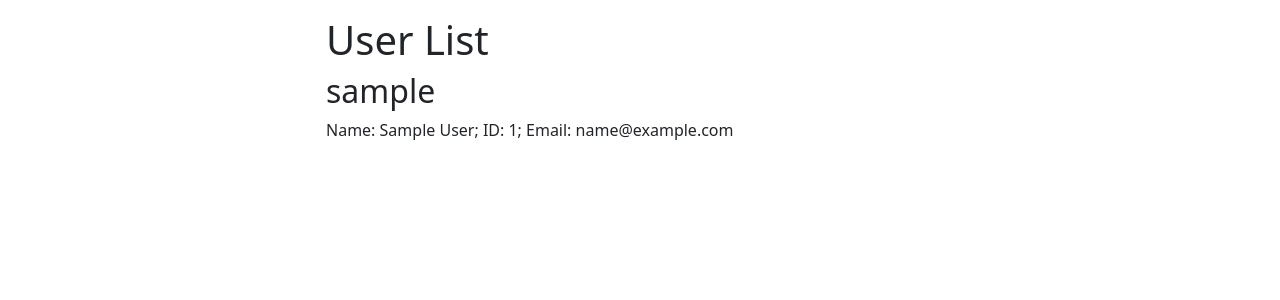
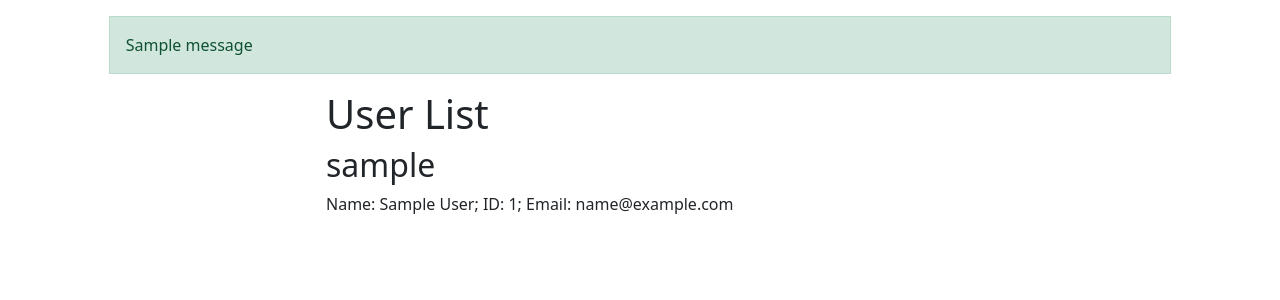
Before and after one commit to ZenaWangqwq/clucker, a Django app: page /users/ in a window 1280 px wide. Shown: the part 56-356 px from the top of the page. Run offline with Django 3.2, Linux system fonts and the light colour scheme; tables that the repository leaves empty hold one stand-in row (values such as "Sample post"); one stand-in notice (Sample message) is shown; some libraries are stand-ins or nearby versions; some web fonts are replaced.

Commit message:
Render messages in all content page

```diff
--- a/microblogs/templates/base_content.html
+++ b/microblogs/templates/base_content.html
@@ -1,6 +1,7 @@
 {% extends 'base.html' %}
 {% block body %}
   {% include 'partials/navbar.html' %}
+  {% include 'partials/messages.html' %}
   {% block content%}
   {% endblock %}
 {% endblock %}
--- /dev/null
+++ b/microblogs/templates/partials/messages.html
@@ -0,0 +1,13 @@
+{% if messages %}
+<div class="containers">
+  <div class="row">
+    <div class="col-sm-12 col-md-10 offset-md-1">
+      {% for message in messages %}
+        <div class="alert alert-{{ message.level_tag }}" role="alert">
+            {{ message }}
+        </div>
+      {% endfor %}
+    </div>
+  </div>
+</div>
+{% endif %}
```
Also changed, not shown: clucker/settings.py (+7 -0 lines).
